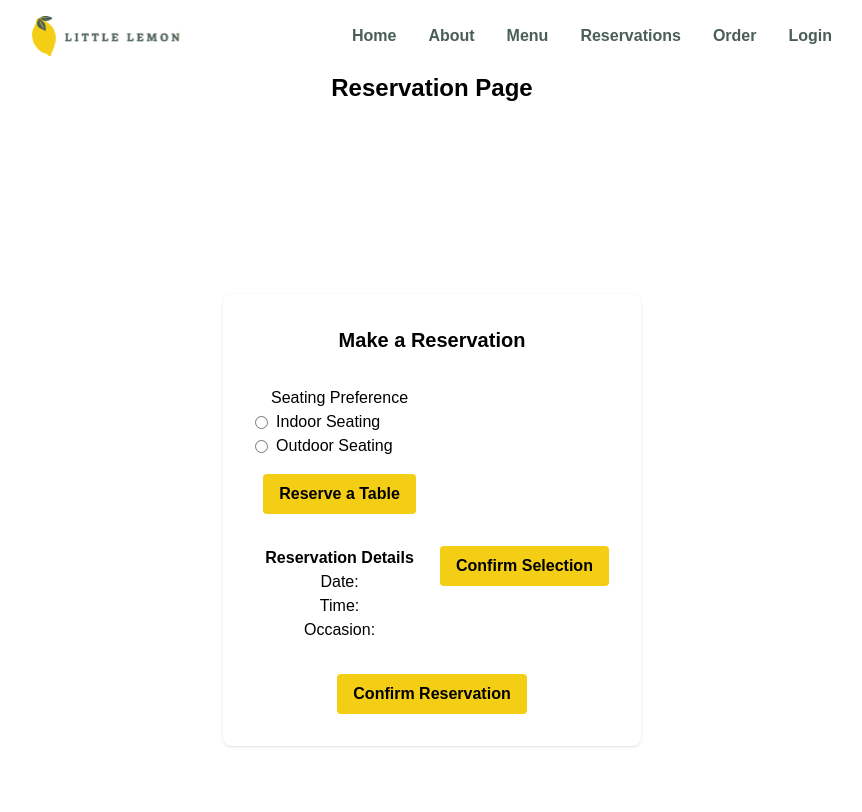
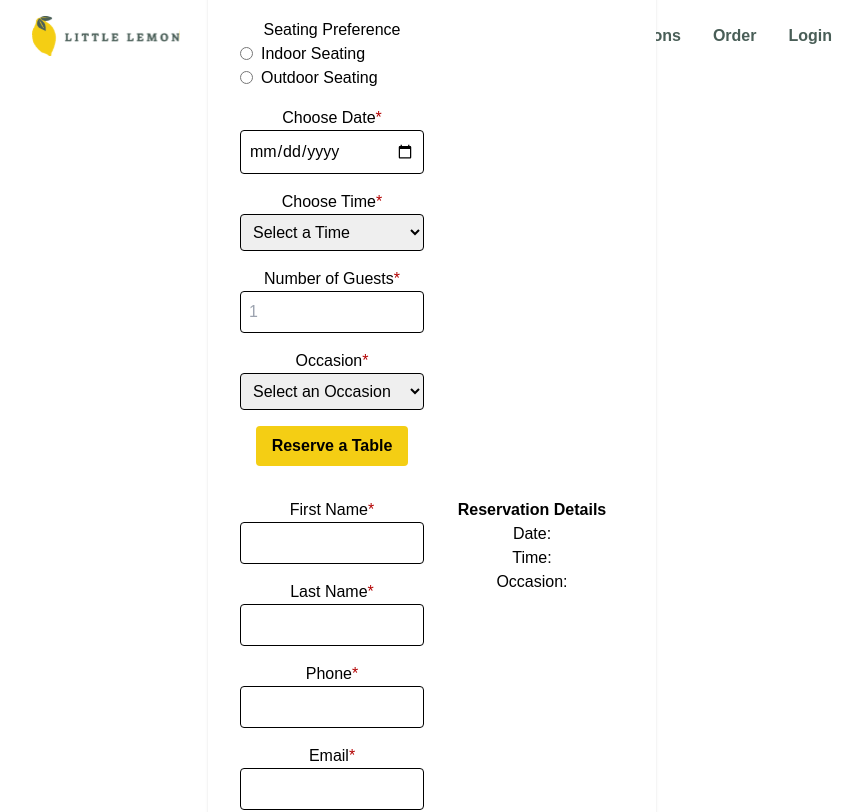
Before and after one commit to OpeDada/new-little, a React (Create React App) app: page /reservation in a window 1280 px wide. Shown: the top 812 px of the page, without its empty margins (208-1070 px from the left). Built offline with nearby package versions, Linux system fonts and the light colour scheme.

Commit message:
separated form fields into two section

```diff
--- a/src/components/pages/reservation/FormFields.js
+++ b/src/components/pages/reservation/FormFields.js
@@ -50,6 +50,81 @@ const FormFields = ({
               <div className="text-red">{formik.errors.seatingPreference}</div>
             )}
         </div>
+        <div className="mb-4">
+          <label htmlFor="date" className="block font-medium">
+            Choose Date<span className="text-red">*</span>
+          </label>
+          <input
+            type="date"
+            id="date"
+            name="date"
+            {...formik.getFieldProps("date")}
+            onChange={(e) => handleDateChange(e.target.value)}
+            className="border rounded p-2 w-full"
+          />
+          {formik.touched.date && formik.errors.date && (
+            <div className="text-red">{formik.errors.date}</div>
+          )}
+        </div>
+
+        <div className="mb-4">
+          <label htmlFor="time" className="block font-medium">
+            Choose Time<span className="text-red">*</span>
+          </label>
+          <select
+            id="time"
+            name="time"
+            {...formik.getFieldProps("time")}
+            className="border rounded p-2 w-full"
+          >
+            <option value="">Select a Time</option>
+            {availableTimes.map((time, index) => (
+              <option key={index} value={time}>
+                {time}
+              </option>
+            ))}
+          </select>
+          {formik.touched.time && formik.errors.time && (
+            <div className="text-red">{formik.errors.time}</div>
+          )}
+        </div>
+
+        <div className="mb-4">
+          <label htmlFor="guests" className="block font-medium">
+            Number of Guests<span className="text-red">*</span>
+          </label>
+          <input
+            type="number"
+            id="guests"
+            name="guests"
+            placeholder="1"
+            min="1"
+            max="10"
+            {...formik.getFieldProps("guests")}
+            className="border rounded p-2 w-full"
+          />
+          {formik.touched.guests && formik.errors.guests && (
+            <div className="text-red">{formik.errors.guests}</div>
+          )}
+        </div>
+        <div className="mb-4">
+          <label htmlFor="occasion" className="block font-medium">
+            Occasion<span className="text-red">*</span>
+          </label>
+          <select
+            id="occasion"
+            name="occasion"
+            {...formik.getFieldProps("occasion")}
+            className="border rounded p-2 w-full"
+          >
+            <option value="">Select an Occasion</option>
+            <option value="Birthday">Birthday</option>
+            <option value="Anniversary">Anniversary</option>
+          </select>
+          {formik.touched.occasion && formik.errors.occasion && (
+            <div className="text-red">{formik.errors.occasion}</div>
+          )}
+        </div>
         <button
           type="button"
           onClick={handleReserveTableClick}
@@ -58,11 +133,90 @@ const FormFields = ({
           Reserve a Table
         </button>
       </div>
+      <br></br>
 
       {/* Second section */}
       <div id="secondSection" className="mb-4">
         {/* Fields for the second section */}
         {/* ... */}
+        <div className="mb-4">
+          <label htmlFor="firstName" className="block font-medium">
+            First Name<span className="text-red">*</span>
+          </label>
+          <input
+            type="text"
+            id="firstName"
+            name="firstName"
+            {...formik.getFieldProps("firstName")}
+            className="border rounded p-2 w-full"
+          />
+          {formik.touched.firstName && formik.errors.firstName && (
+            <div className="text-red">{formik.errors.firstName}</div>
+          )}
+        </div>
+
+        <div className="mb-4">
+          <label htmlFor="lastName" className="block font-medium">
+            Last Name<span className="text-red">*</span>
+          </label>
+          <input
+            type="text"
+            id="lastName"
+            name="lastName"
+            {...formik.getFieldProps("lastName")}
+            className="border rounded p-2 w-full"
+          />
+          {formik.touched.lastName && formik.errors.lastName && (
+            <div className="text-red">{formik.errors.lastName}</div>
+          )}
+        </div>
+
+        <div className="mb-4">
+          <label htmlFor="phone" className="block font-medium">
+            Phone<span className="text-red">*</span>
+          </label>
+          <input
+            type="tel"
+            id="phone"
+            name="phone"
+            {...formik.getFieldProps("phone")}
+            className="border rounded p-2 w-full"
+          />
+          {formik.touched.phone && formik.errors.phone && (
+            <div className="text-red">{formik.errors.phone}</div>
+          )}
+        </div>
+
+        <div className="mb-4">
+          <label htmlFor="email" className="block font-medium">
+            Email<span className="text-red">*</span>
+          </label>
+          <input
+            type="email"
+            id="email"
+            name="email"
+            {...formik.getFieldProps("email")}
+            className="border rounded p-2 w-full"
+          />
+          {formik.touched.email && formik.errors.email && (
+            <div className="text-red">{formik.errors.email}</div>
+          )}
+        </div>
+
+        <div className="mb-4">
+          <label htmlFor="specialRequest" className="block font-medium">
+            Special Request
+          </label>
+          <textarea
+            id="specialRequest"
+            name="specialRequest"
+            {...formik.getFieldProps("specialRequest")}
+            className="border rounded p-2 w-full"
+          />
+          {formik.touched.specialRequest && formik.errors.specialRequest && (
+            <div className="text-red">{formik.errors.specialRequest}</div>
+          )}
+        </div>
       </div>
       {/* Display user input from the first section */}
       <div className="mb-4">
@@ -94,153 +248,153 @@ const FormFields = ({
 
   // return (
   //   <>
-  //     <div className="mb-4">
-  //       <label htmlFor="firstName" className="block font-medium">
-  //         First Name<span className="text-red">*</span>
-  //       </label>
-  //       <input
-  //         type="text"
-  //         id="firstName"
-  //         name="firstName"
-  //         {...formik.getFieldProps("firstName")}
-  //         className="border rounded p-2 w-full"
-  //       />
-  //       {formik.touched.firstName && formik.errors.firstName && (
-  //         <div className="text-red">{formik.errors.firstName}</div>
-  //       )}
-  //     </div>
-  //     <div className="mb-4">
-  //       <label htmlFor="lastName" className="block font-medium">
-  //         Last Name<span className="text-red">*</span>
-  //       </label>
-  //       <input
-  //         type="text"
-  //         id="lastName"
-  //         name="lastName"
-  //         {...formik.getFieldProps("lastName")}
-  //         className="border rounded p-2 w-full"
-  //       />
-  //       {formik.touched.lastName && formik.errors.lastName && (
-  //         <div className="text-red">{formik.errors.lastName}</div>
-  //       )}
-  //     </div>
-  //     <div className="mb-4">
-  //       <label htmlFor="date" className="block font-medium">
-  //         Choose Date<span className="text-red">*</span>
-  //       </label>
-  //       <input
-  //         type="date"
-  //         id="date"
-  //         name="date"
-  //         {...formik.getFieldProps("date")}
-  //         onChange={(e) => handleDateChange(e.target.value)}
-  //         className="border rounded p-2 w-full"
-  //       />
-  //       {formik.touched.date && formik.errors.date && (
-  //         <div className="text-red">{formik.errors.date}</div>
-  //       )}
-  //     </div>
-  //     <div className="mb-4">
-  //       <label htmlFor="time" className="block font-medium">
-  //         Choose Time<span className="text-red">*</span>
-  //       </label>
-  //       <select
-  //         id="time"
-  //         name="time"
-  //         {...formik.getFieldProps("time")}
-  //         className="border rounded p-2 w-full"
-  //       >
-  //         <option value="">Select a Time</option>
-  //         {availableTimes.map((time, index) => (
-  //           <option key={index} value={time}>
-  //             {time}
-  //           </option>
-  //         ))}
-  //       </select>
-  //       {formik.touched.time && formik.errors.time && (
-  //         <div className="text-red">{formik.errors.time}</div>
-  //       )}
-  //     </div>
-  //     <div className="mb-4">
-  //       <label htmlFor="guests" className="block font-medium">
-  //         Number of Guests<span className="text-red">*</span>
-  //       </label>
-  //       <input
-  //         type="number"
-  //         id="guests"
-  //         name="guests"
-  //         placeholder="1"
-  //         min="1"
-  //         max="10"
-  //         {...formik.getFieldProps("guests")}
-  //         className="border rounded p-2 w-full"
-  //       />
-  //       {formik.touched.guests && formik.errors.guests && (
-  //         <div className="text-red">{formik.errors.guests}</div>
-  //       )}
-  //     </div>
-  //     <div className="mb-4">
-  //       <label htmlFor="occasion" className="block font-medium">
-  //         Occasion<span className="text-red">*</span>
-  //       </label>
-  //       <select
-  //         id="occasion"
-  //         name="occasion"
-  //         {...formik.getFieldProps("occasion")}
-  //         className="border rounded p-2 w-full"
-  //       >
-  //         <option value="">Select an Occasion</option>
-  //         <option value="Birthday">Birthday</option>
-  //         <option value="Anniversary">Anniversary</option>
-  //       </select>
-  //       {formik.touched.occasion && formik.errors.occasion && (
-  //         <div className="text-red">{formik.errors.occasion}</div>
-  //       )}
-  //     </div>
-  //     <div className="mb-4">
-  //       <label htmlFor="phone" className="block font-medium">
-  //         Phone<span className="text-red">*</span>
-  //       </label>
-  //       <input
-  //         type="tel"
-  //         id="phone"
-  //         name="phone"
-  //         {...formik.getFieldProps("phone")}
-  //         className="border rounded p-2 w-full"
-  //       />
-  //       {formik.touched.phone && formik.errors.phone && (
-  //         <div className="text-red">{formik.errors.phone}</div>
-  //       )}
-  //     </div>
-  //     <div className="mb-4">
-  //       <label htmlFor="email" className="block font-medium">
-  //         Email<span className="text-red">*</span>
-  //       </label>
-  //       <input
-  //         type="email"
-  //         id="email"
-  //         name="email"
-  //         {...formik.getFieldProps("email")}
-  //         className="border rounded p-2 w-full"
-  //       />
-  //       {formik.touched.email && formik.errors.email && (
-  //         <div className="text-red">{formik.errors.email}</div>
-  //       )}
-  //     </div>
-  //     <div className="mb-4">
-  //       <label htmlFor="specialRequest" className="block font-medium">
-  //         Special Request
-  //       </label>
-  //       <textarea
-  //         id="specialRequest"
-  //         name="specialRequest"
-  //         {...formik.getFieldProps("specialRequest")}
-  //         className="border rounded p-2 w-full"
-  //       />
-  //       {formik.touched.specialRequest && formik.errors.specialRequest && (
-  //         <div className="text-red">{formik.errors.specialRequest}</div>
-  //       )}
-  //     </div>
+      // <div className="mb-4">
+      //   <label htmlFor="firstName" className="block font-medium">
+      //     First Name<span className="text-red">*</span>
+      //   </label>
+      //   <input
+      //     type="text"
+      //     id="firstName"
+      //     name="firstName"
+      //     {...formik.getFieldProps("firstName")}
+      //     className="border rounded p-2 w-full"
+      //   />
+      //   {formik.touched.firstName && formik.errors.firstName && (
+      //     <div className="text-red">{formik.errors.firstName}</div>
+      //   )}
+      // </div>
+      // <div className="mb-4">
+      //   <label htmlFor="lastName" className="block font-medium">
+      //     Last Name<span className="text-red">*</span>
+      //   </label>
+      //   <input
+      //     type="text"
+      //     id="lastName"
+      //     name="lastName"
+      //     {...formik.getFieldProps("lastName")}
+      //     className="border rounded p-2 w-full"
+      //   />
+      //   {formik.touched.lastName && formik.errors.lastName && (
+      //     <div className="text-red">{formik.errors.lastName}</div>
+      //   )}
+      // </div>
+      // <div className="mb-4">
+      //   <label htmlFor="date" className="block font-medium">
+      //     Choose Date<span className="text-red">*</span>
+      //   </label>
+      //   <input
+      //     type="date"
+      //     id="date"
+      //     name="date"
+      //     {...formik.getFieldProps("date")}
+      //     onChange={(e) => handleDateChange(e.target.value)}
+      //     className="border rounded p-2 w-full"
+      //   />
+      //   {formik.touched.date && formik.errors.date && (
+      //     <div className="text-red">{formik.errors.date}</div>
+      //   )}
+      // </div>
+      // <div className="mb-4">
+      //   <label htmlFor="time" className="block font-medium">
+      //     Choose Time<span className="text-red">*</span>
+      //   </label>
+      //   <select
+      //     id="time"
+      //     name="time"
+      //     {...formik.getFieldProps("time")}
+      //     className="border rounded p-2 w-full"
+      //   >
+      //     <option value="">Select a Time</option>
+      //     {availableTimes.map((time, index) => (
+      //       <option key={index} value={time}>
+      //         {time}
+      //       </option>
+      //     ))}
+      //   </select>
+      //   {formik.touched.time && formik.errors.time && (
+      //     <div className="text-red">{formik.errors.time}</div>
+      //   )}
+      // </div>
+      // <div className="mb-4">
+      //   <label htmlFor="guests" className="block font-medium">
+      //     Number of Guests<span className="text-red">*</span>
+      //   </label>
+      //   <input
+      //     type="number"
+      //     id="guests"
+      //     name="guests"
+      //     placeholder="1"
+      //     min="1"
+      //     max="10"
+      //     {...formik.getFieldProps("guests")}
+      //     className="border rounded p-2 w-full"
+      //   />
+      //   {formik.touched.guests && formik.errors.guests && (
+      //     <div className="text-red">{formik.errors.guests}</div>
+      //   )}
+      // </div>
+      // <div className="mb-4">
+      //   <label htmlFor="occasion" className="block font-medium">
+      //     Occasion<span className="text-red">*</span>
+      //   </label>
+      //   <select
+      //     id="occasion"
+      //     name="occasion"
+      //     {...formik.getFieldProps("occasion")}
+      //     className="border rounded p-2 w-full"
+      //   >
+      //     <option value="">Select an Occasion</option>
+      //     <option value="Birthday">Birthday</option>
+      //     <option value="Anniversary">Anniversary</option>
+      //   </select>
+      //   {formik.touched.occasion && formik.errors.occasion && (
+      //     <div className="text-red">{formik.errors.occasion}</div>
+      //   )}
+      // </div>
+      // <div className="mb-4">
+      //   <label htmlFor="phone" className="block font-medium">
+      //     Phone<span className="text-red">*</span>
+      //   </label>
+      //   <input
+      //     type="tel"
+      //     id="phone"
+      //     name="phone"
+      //     {...formik.getFieldProps("phone")}
+      //     className="border rounded p-2 w-full"
+      //   />
+      //   {formik.touched.phone && formik.errors.phone && (
+      //     <div className="text-red">{formik.errors.phone}</div>
+      //   )}
+      // </div>
+      // <div className="mb-4">
+      //   <label htmlFor="email" className="block font-medium">
+      //     Email<span className="text-red">*</span>
+      //   </label>
+      //   <input
+      //     type="email"
+      //     id="email"
+      //     name="email"
+      //     {...formik.getFieldProps("email")}
+      //     className="border rounded p-2 w-full"
+      //   />
+      //   {formik.touched.email && formik.errors.email && (
+      //     <div className="text-red">{formik.errors.email}</div>
+      //   )}
+      // </div>
+      // <div className="mb-4">
+      //   <label htmlFor="specialRequest" className="block font-medium">
+      //     Special Request
+      //   </label>
+      //   <textarea
+      //     id="specialRequest"
+      //     name="specialRequest"
+      //     {...formik.getFieldProps("specialRequest")}
+      //     className="border rounded p-2 w-full"
+      //   />
+      //   {formik.touched.specialRequest && formik.errors.specialRequest && (
+      //     <div className="text-red">{formik.errors.specialRequest}</div>
+      //   )}
+      // </div>
   //     <div className="mb-4">
   //       <label className="flex items-center cursor-pointer">
   //         <input
```
